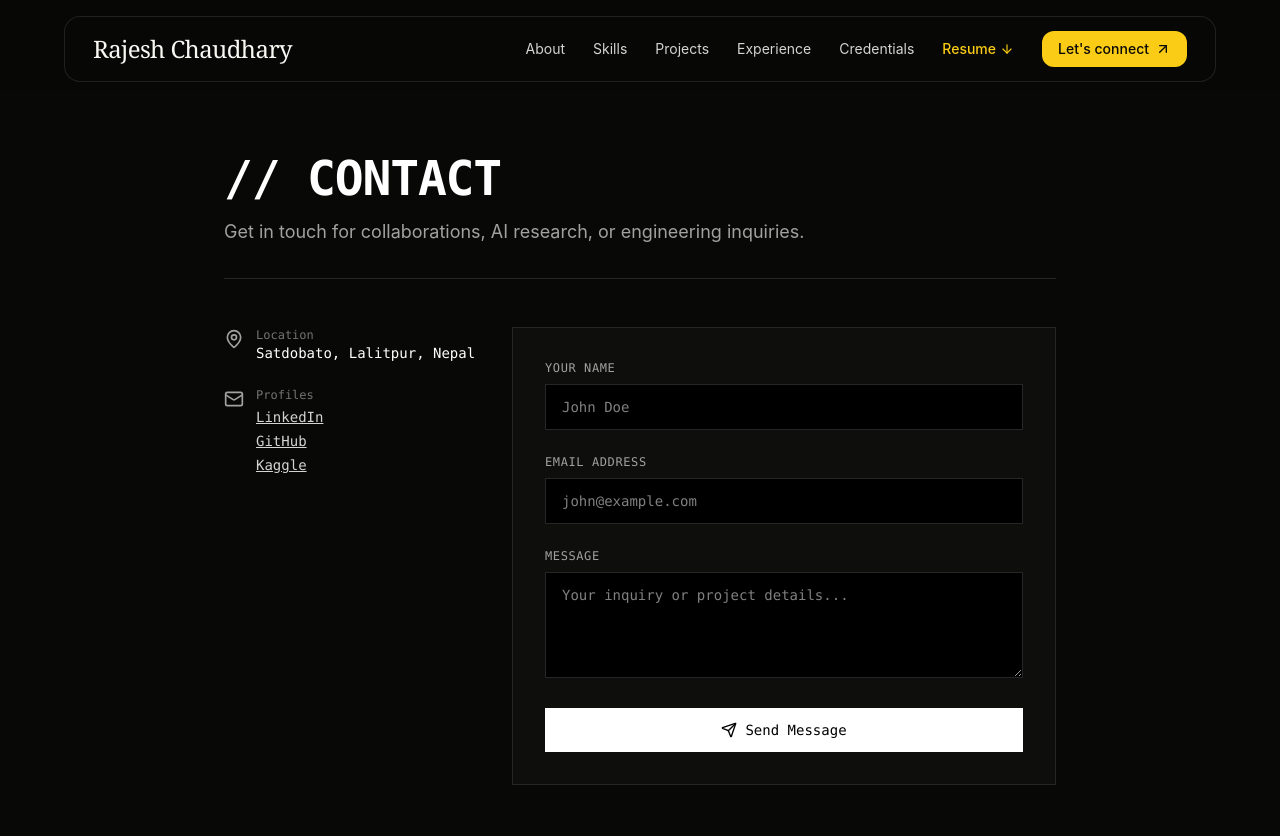
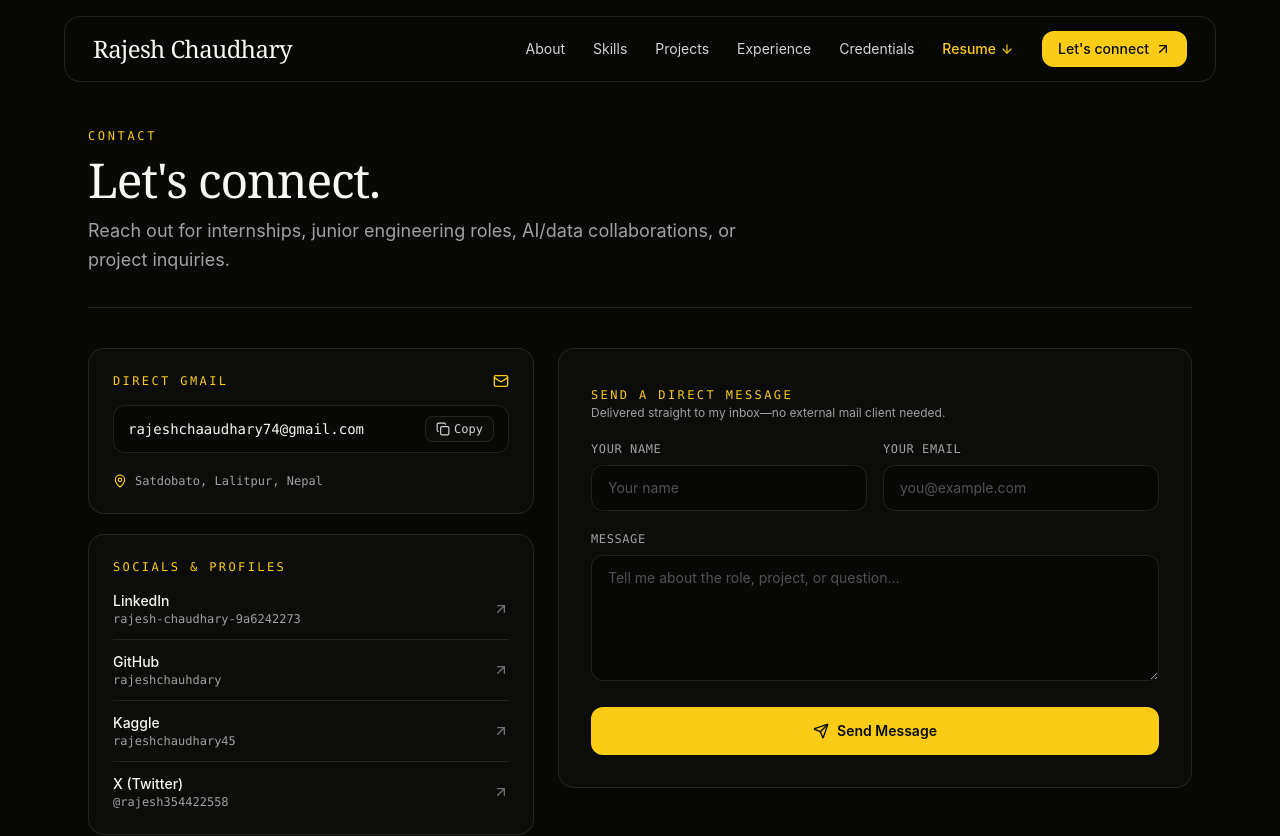
Before and after one commit to rajeshchauhdary/Portfolio, a React (Vite) app: page /contact in a window 1280 px wide. Shown: the top 836 px of the page. Built offline with nearby package versions, Linux system fonts and the light colour scheme.

Commit message:
feat: redesign Contact page with direct Gmail delivery and social links

```diff
--- a/src/pages/Contact.jsx
+++ b/src/pages/Contact.jsx
@@ -1,89 +1,265 @@
 import React, { useState } from 'react';
-import { Mail, MapPin, Send, CheckCircle } from 'lucide-react';
+import {
+  Mail,
+  MapPin,
+  Send,
+  CheckCircle2,
+  Copy,
+  Check,
+  ArrowUpRight,
+  AlertCircle,
+} from 'lucide-react';
+
+const EMAIL = 'rajeshchaaudhary74@gmail.com';
+
+const socialLinks = [
+  {
+    label: 'LinkedIn',
+    handle: 'rajesh-chaudhary-9a6242273',
+    href: 'https://www.linkedin.com/in/rajesh-chaudhary-9a6242273/',
+  },
+  {
+    label: 'GitHub',
+    handle: 'rajeshchauhdary',
+    href: 'https://github.com/rajeshchauhdary',
+  },
+  {
+    label: 'Kaggle',
+    handle: 'rajeshchaudhary45',
+    href: 'https://www.kaggle.com/rajeshchaudhary45',
+  },
+  {
+    label: 'X (Twitter)',
+    handle: '@rajesh354422558',
+    href: 'https://x.com/rajesh354422558',
+  },
+];
 
 export default function Contact() {
-  const [submitted, setSubmitted] = useState(false);
+  const [name, setName] = useState('');
+  const [email, setEmail] = useState('');
+  const [message, setMessage] = useState('');
+  const [status, setStatus] = useState('idle'); // idle | sending | success | error
+  const [copied, setCopied] = useState(false);
 
-  const handleSubmit = (e) => {
+  const handleCopyEmail = async () => {
+    try {
+      await navigator.clipboard.writeText(EMAIL);
+      setCopied(true);
+      setTimeout(() => setCopied(false), 2000);
+    } catch {
+      // Fallback ignored
+    }
+  };
+
+  const handleSubmit = async (e) => {
     e.preventDefault();
-    setSubmitted(true);
+    setStatus('sending');
+
+    try {
+      const res = await fetch(`https://formsubmit.co/ajax/${EMAIL}`, {
+        method: 'POST',
+        headers: {
+          'Content-Type': 'application/json',
+          Accept: 'application/json',
+        },
+        body: JSON.stringify({
+          name,
+          email,
+          message,
+          _subject: `Portfolio Inquiry from ${name}`,
+          _replyto: email,
+          _template: 'table',
+        }),
+      });
+
+      const data = await res.json();
+      if (res.ok && (data.success === 'true' || data.success === true)) {
+        setStatus('success');
+        setName('');
+        setEmail('');
+        setMessage('');
+      } else {
+        setStatus('error');
+      }
+    } catch {
+      setStatus('error');
+    }
   };
 
   return (
-    <div className="max-w-4xl mx-auto px-4 sm:px-6 lg:px-8 py-16 space-y-12">
-      <div className="space-y-4 border-b border-neutral-800 pb-8">
-        <h1 className="text-4xl sm:text-5xl font-bold tracking-tight text-white font-mono">
-          // CONTACT
+    <div className="max-w-6xl mx-auto px-4 sm:px-6 pt-8 pb-16 space-y-10">
+      <div className="space-y-3 border-b border-white/10 pb-8">
+        <span className="inline-block text-xs font-mono text-[#FACC15] uppercase tracking-[0.22em]">
+          CONTACT
+        </span>
+        <h1 className="text-3xl sm:text-5xl font-serif tracking-tight text-[#F8F7F2]">
+          Let&apos;s connect.
         </h1>
-        <p className="text-neutral-400 text-lg">
-          Get in touch for collaborations, AI research, or engineering inquiries.
+        <p className="text-neutral-400 text-base sm:text-lg max-w-2xl leading-relaxed">
+          Reach out for internships, junior engineering roles, AI/data collaborations, or project inquiries.
         </p>
       </div>
 
-      <div className="grid grid-cols-1 md:grid-cols-3 gap-8">
-        <div className="space-y-6 font-mono text-sm">
-          <div className="flex items-start space-x-3">
-            <MapPin className="w-5 h-5 text-neutral-400 mt-0.5" />
-            <div>
-              <span className="text-neutral-500 block text-xs">Location</span>
-              <span className="text-white">Satdobato, Lalitpur, Nepal</span>
+      <div className="grid grid-cols-1 lg:grid-cols-12 gap-6 items-start">
+        <div className="lg:col-span-5 space-y-5">
+          <div className="rounded-2xl border border-white/10 bg-[#0C0C0A] p-6 space-y-4 hover:border-[#FACC15]/40 transition-colors">
+            <div className="flex items-center justify-between">
+              <span className="text-xs font-mono text-[#FACC15] uppercase tracking-[0.2em]">
+                DIRECT GMAIL
+              </span>
+              <Mail className="w-4 h-4 text-[#FACC15]" />
+            </div>
+
+            <div className="flex items-center justify-between gap-2 rounded-xl border border-white/10 bg-[#080807] px-3.5 py-2.5">
+              <span className="text-xs sm:text-sm font-mono text-[#F8F7F2] truncate">
+                {EMAIL}
+              </span>
+              <button
+                type="button"
+                onClick={handleCopyEmail}
+                className="inline-flex items-center gap-1 rounded-lg border border-white/10 bg-[#0C0C0A] hover:border-[#FACC15]/50 px-2.5 py-1 text-xs font-mono text-neutral-300 hover:text-[#FACC15] transition-colors shrink-0"
+              >
+                {copied ? (
+                  <>
+                    <Check className="w-3.5 h-3.5 text-[#FACC15]" />
+                    <span className="text-[#FACC15]">Copied</span>
+                  </>
+                ) : (
+                  <>
+                    <Copy className="w-3.5 h-3.5" />
+                    <span>Copy</span>
+                  </>
+                )}
+              </button>
+            </div>
+
+            <div className="flex items-center gap-2 text-xs font-mono text-neutral-400 pt-1">
+              <MapPin className="w-3.5 h-3.5 text-[#FACC15] shrink-0" />
+              <span>Satdobato, Lalitpur, Nepal</span>
             </div>
           </div>
-          <div className="flex items-start space-x-3">
-            <Mail className="w-5 h-5 text-neutral-400 mt-0.5" />
+
+          <div className="rounded-2xl border border-white/10 bg-[#0C0C0A] p-6 space-y-3 hover:border-[#FACC15]/40 transition-colors">
+            <span className="block text-xs font-mono text-[#FACC15] uppercase tracking-[0.2em]">
+              SOCIALS &amp; PROFILES
+            </span>
+
+            <div className="divide-y divide-white/10">
+              {socialLinks.map((item) => (
+                <a
+                  key={item.label}
+                  href={item.href}
+                  target="_blank"
+                  rel="noopener noreferrer"
+                  className="py-3 first:pt-1 last:pb-0 flex items-center justify-between gap-3 group"
+                >
                   <div>
-              <span className="text-neutral-500 block text-xs">Profiles</span>
-              <div className="space-y-1 pt-1">
-                <a href="https://www.linkedin.com/in/rajesh-chaudhary-9a6242273/" target="_blank" rel="noopener noreferrer" className="block text-neutral-300 hover:text-white underline">LinkedIn</a>
-                <a href="https://github.com/rajeshchauhdary" target="_blank" rel="noopener noreferrer" className="block text-neutral-300 hover:text-white underline">GitHub</a>
-                <a href="https://www.kaggle.com/rajeshchaudhary45" target="_blank" rel="noopener noreferrer" className="block text-neutral-300 hover:text-white underline">Kaggle</a>
+                    <p className="text-sm font-medium text-[#F8F7F2] group-hover:text-[#FACC15] transition-colors">
+                      {item.label}
+                    </p>
+                    <p className="text-xs font-mono text-neutral-400">
+                      {item.handle}
+                    </p>
                   </div>
+                  <ArrowUpRight className="w-4 h-4 text-neutral-500 group-hover:text-[#FACC15] transition-colors" />
+                </a>
+              ))}
             </div>
           </div>
         </div>
 
-        <div className="md:col-span-2 border border-neutral-800 bg-neutral-900/40 p-8">
-          {submitted ? (
+        <div className="lg:col-span-7 rounded-2xl border border-white/10 bg-[#0C0C0A] p-6 sm:p-8">
+          {status === 'success' ? (
             <div className="py-12 text-center space-y-4">
-              <CheckCircle className="w-12 h-12 text-white mx-auto" />
-              <h2 className="text-xl font-bold text-white font-mono">Message Received</h2>
-              <p className="text-neutral-400 text-sm font-light">Thank you for reaching out. I will get back to you soon.</p>
+              <div className="w-12 h-12 rounded-2xl border border-[#FACC15]/30 bg-[#FACC15]/10 flex items-center justify-center mx-auto">
+                <CheckCircle2 className="w-6 h-6 text-[#FACC15]" />
+              </div>
+              <h2 className="text-2xl font-serif text-[#F8F7F2]">
+                Message sent to Rajesh
+              </h2>
+              <p className="text-neutral-400 text-sm max-w-md mx-auto leading-relaxed">
+                Your message has been delivered directly to <span className="text-[#F8F7F2] font-mono">{EMAIL}</span>. I&apos;ll reply as soon as possible.
+              </p>
+              <button
+                type="button"
+                onClick={() => setStatus('idle')}
+                className="inline-flex items-center gap-1.5 rounded-xl border border-white/10 bg-[#080807] hover:border-[#FACC15]/50 px-4 py-2 text-xs font-mono text-neutral-300 hover:text-[#FACC15] transition-colors"
+              >
+                Send another message
+              </button>
             </div>
           ) : (
-            <form onSubmit={handleSubmit} className="space-y-6">
+            <form onSubmit={handleSubmit} className="space-y-5">
+              <div className="space-y-1">
+                <span className="text-xs font-mono text-[#FACC15] uppercase tracking-[0.2em]">
+                  SEND A DIRECT MESSAGE
+                </span>
+                <p className="text-xs text-neutral-400">
+                  Delivered straight to my inbox—no external mail client needed.
+                </p>
+              </div>
+
+              <div className="grid grid-cols-1 sm:grid-cols-2 gap-4">
                 <div className="space-y-2">
-                <label className="block text-xs font-mono uppercase tracking-wider text-neutral-400">Your Name</label>
+                  <label className="block text-xs font-mono uppercase tracking-wider text-neutral-400">
+                    Your Name
+                  </label>
                   <input
                     type="text"
                     required
-                  className="w-full bg-black border border-neutral-800 px-4 py-3 text-white focus:outline-none focus:border-white font-mono text-sm"
-                  placeholder="John Doe"
+                    value={name}
+                    onChange={(e) => setName(e.target.value)}
+                    className="w-full rounded-xl bg-[#080807] border border-white/10 px-4 py-3 text-[#F8F7F2] placeholder:text-neutral-600 focus:outline-none focus:border-[#FACC15] text-sm transition-colors"
+                    placeholder="Your name"
                   />
                 </div>
+
                 <div className="space-y-2">
-                <label className="block text-xs font-mono uppercase tracking-wider text-neutral-400">Email Address</label>
+                  <label className="block text-xs font-mono uppercase tracking-wider text-neutral-400">
+                    Your Email
+                  </label>
                   <input
                     type="email"
                     required
-                  className="w-full bg-black border border-neutral-800 px-4 py-3 text-white focus:outline-none focus:border-white font-mono text-sm"
-                  placeholder="john@example.com"
+                    value={email}
+                    onChange={(e) => setEmail(e.target.value)}
+                    className="w-full rounded-xl bg-[#080807] border border-white/10 px-4 py-3 text-[#F8F7F2] placeholder:text-neutral-600 focus:outline-none focus:border-[#FACC15] text-sm transition-colors"
+                    placeholder="you@example.com"
                   />
                 </div>
+              </div>
+
               <div className="space-y-2">
-                <label className="block text-xs font-mono uppercase tracking-wider text-neutral-400">Message</label>
+                <label className="block text-xs font-mono uppercase tracking-wider text-neutral-400">
+                  Message
+                </label>
                 <textarea
-                  rows="4"
+                  rows="5"
                   required
-                  className="w-full bg-black border border-neutral-800 px-4 py-3 text-white focus:outline-none focus:border-white font-mono text-sm"
-                  placeholder="Your inquiry or project details..."
-                ></textarea>
+                  value={message}
+                  onChange={(e) => setMessage(e.target.value)}
+                  className="w-full rounded-xl bg-[#080807] border border-white/10 px-4 py-3 text-[#F8F7F2] placeholder:text-neutral-600 focus:outline-none focus:border-[#FACC15] text-sm transition-colors"
+                  placeholder="Tell me about the role, project, or question..."
+                />
               </div>
+
+              {status === 'error' && (
+                <div className="flex items-center gap-2 rounded-xl border border-red-500/30 bg-red-500/10 px-4 py-3 text-xs text-red-300">
+                  <AlertCircle className="w-4 h-4 shrink-0" />
+                  <span>
+                    Could not send right now. Please try again or copy {EMAIL} directly.
+                  </span>
+                </div>
+              )}
+
               <button
                 type="submit"
-                className="w-full bg-white text-black font-medium py-3 px-6 hover:bg-neutral-200 transition-colors flex items-center justify-center space-x-2 font-mono text-sm"
+                disabled={status === 'sending'}
+                className="w-full rounded-xl bg-[#FACC15] hover:bg-[#FDE047] disabled:opacity-60 text-[#080807] font-semibold py-3.5 px-6 transition-colors flex items-center justify-center gap-2 text-sm"
               >
                 <Send className="w-4 h-4" />
-                <span>Send Message</span>
+                <span>{status === 'sending' ? 'Sending...' : 'Send Message'}</span>
               </button>
             </form>
           )}
```
Lines whose indentation alone changed are shown as unchanged.
